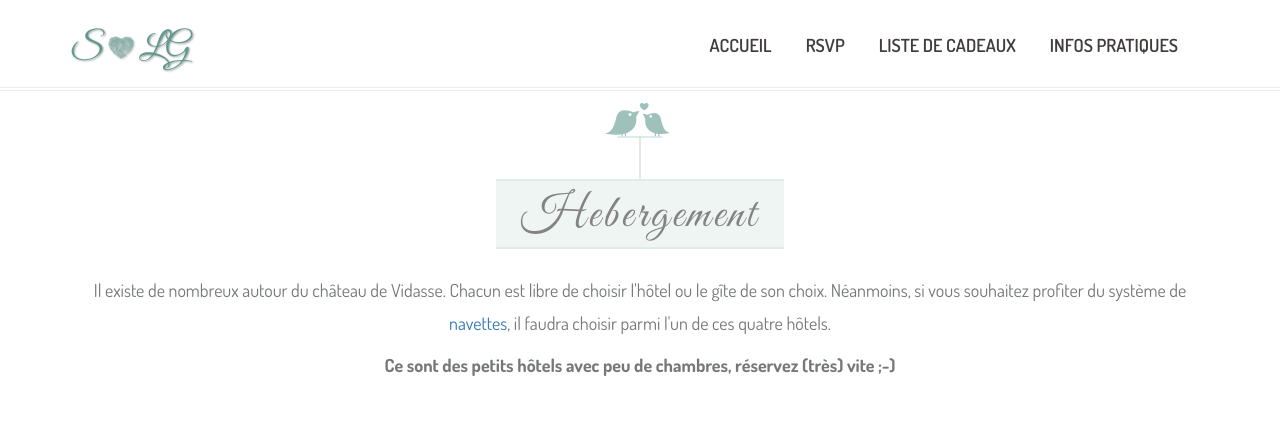
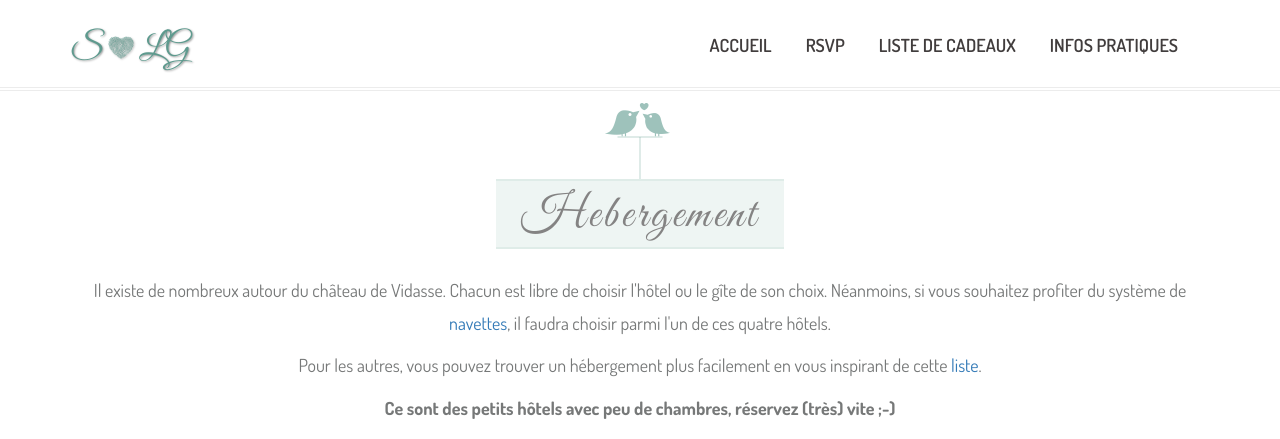
Before and after one commit to lgmorand/wedding, a plain HTML site: page src/hebergement.html in a window 1280 px wide. Shown: the top 439 px of the page. Drawn offline with Linux system fonts and the light colour scheme.

Commit message:
ajout fichier excel

```diff
--- a/src/hebergement.html
+++ b/src/hebergement.html
@@ -100,6 +100,7 @@
                             <h2>Hebergement</h2>
                             <br/><br/>
                             <p>Il existe de nombreux autour du château de Vidasse. Chacun est libre de choisir l'hôtel ou le gîte de son choix. Néanmoins, si vous souhaitez profiter du système de <a href="navette.html">navettes</a>, il faudra choisir parmi l'un de ces quatre hôtels. </p>
+                            <p>Pour les autres, vous pouvez trouver un hébergement plus facilement en vous inspirant de cette <a href="https://potam-et-ronchon.com/hotels.xlsx">liste</a>.</p>
                             <p><b>Ce sont des petits hôtels avec peu de chambres, réservez (très) vite ;-)</b></p>
                         </div>
                     </div>
```
